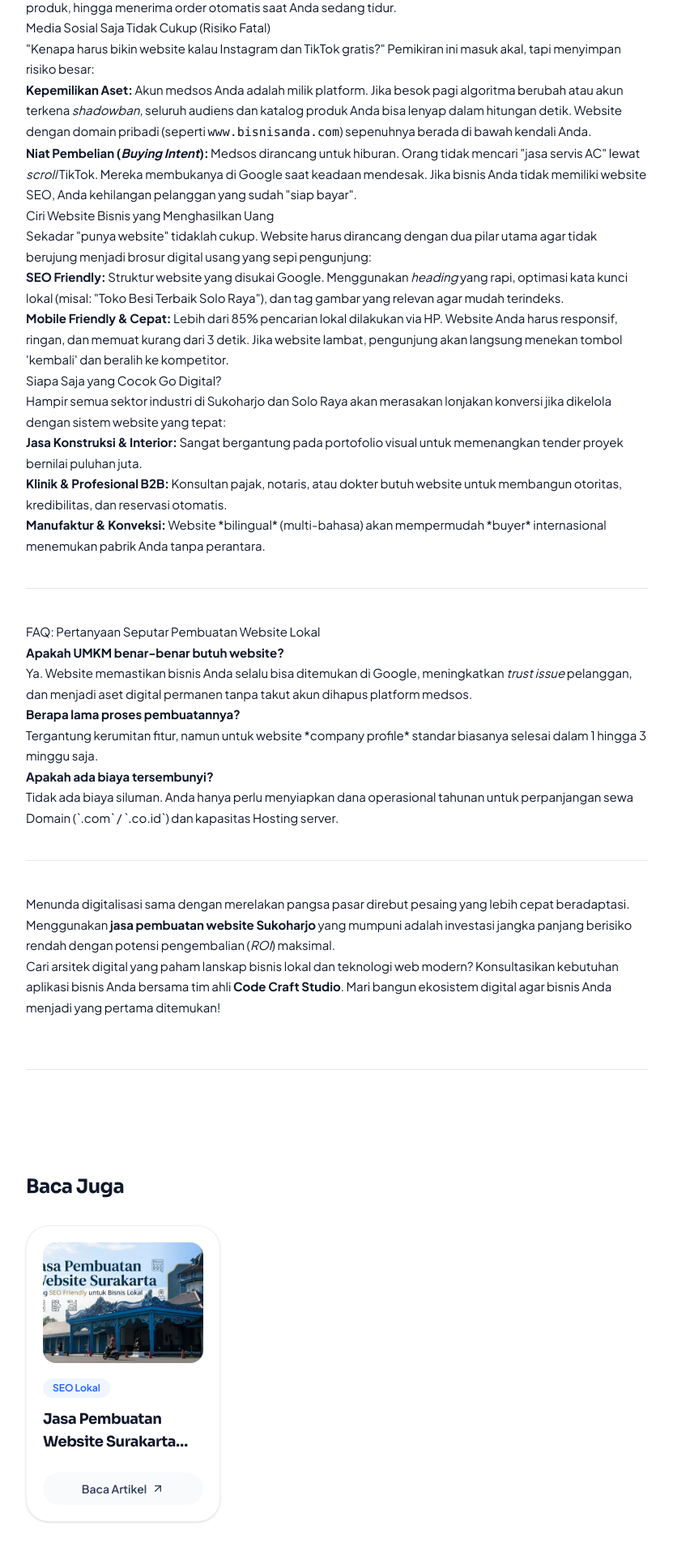
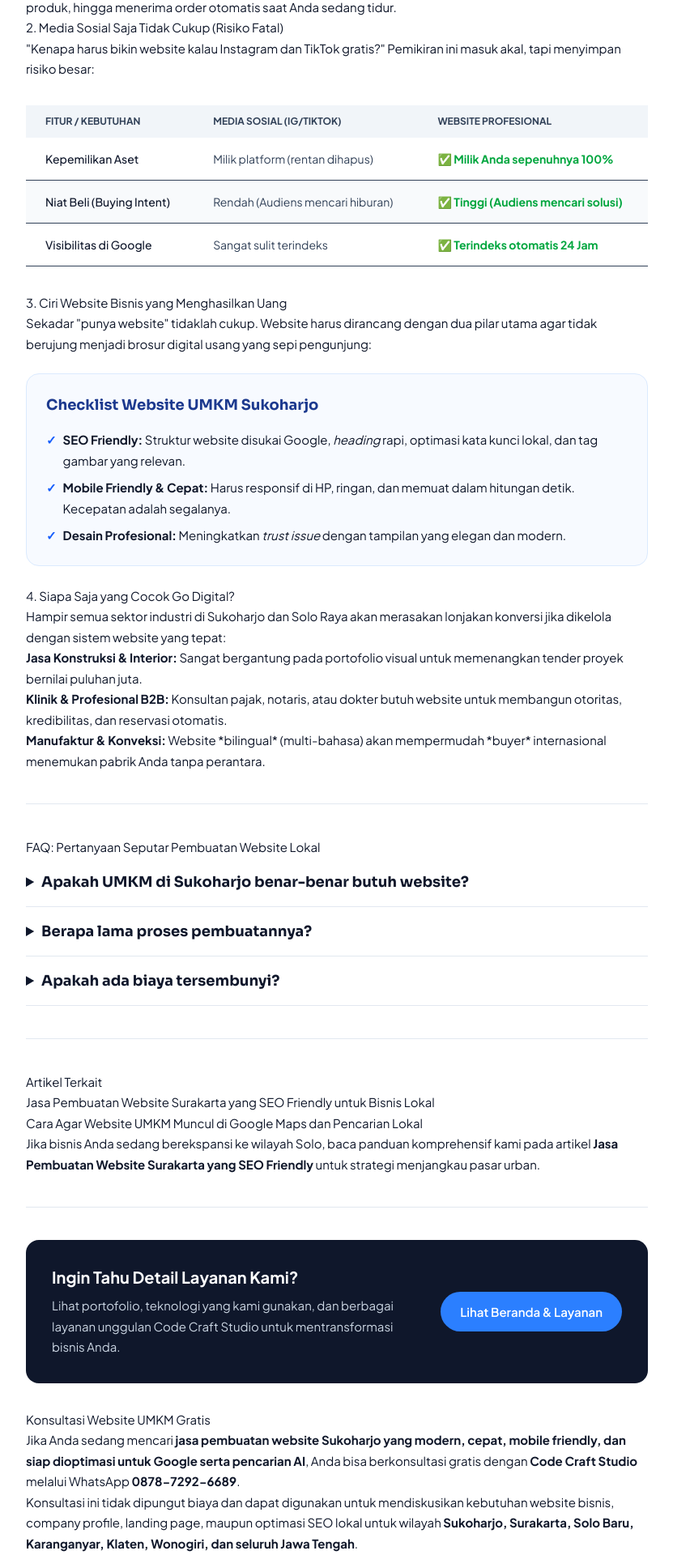
Before and after one commit to xdaamar/CodecraftStudio, a Next.js app: page /blog/jasa-pembuatan-website-sukoharjo in a window 1280 px wide. Shown: the part 1300-3220 px from the top of the page at 81% size, without its empty margins (224-1055 px from the left). Built offline with nearby package versions, Linux system fonts and the light colour scheme.

Commit message:
optimize keyword for seo and geo

```diff
--- a/src/app/blog/[slug]/page.tsx
+++ b/src/app/blog/[slug]/page.tsx
@@ -8,7 +8,7 @@
 import { RelatedPosts } from '@/components/related-posts';
 import { FloatingWhatsApp } from '@/components/floating-whatsapp';
 import { blogPosts } from '@/content/blog';
-// import removed
+import { siteConfig } from '@/lib/site-config';
 
 type Props = {
   params: Promise<{ slug: string }>;
@@ -30,7 +30,7 @@
     };
   }
 
-  const url = `https://codecraftstudio.my.id/blog/${post.slug}`;
+  const url = `${siteConfig.url}/blog/${post.slug}`;
 
   return {
     title: `${post.title} | Code Craft Studio`,
@@ -47,7 +47,8 @@
       locale: 'id_ID',
       type: 'article',
       publishedTime: post.date,
-      authors: ['Code Craft Studio'],
+      modifiedTime: post.updatedAt || post.date,
+      authors: [siteConfig.author],
       images: [
         {
           url: post.cover,
--- a/src/app/layout.tsx
+++ b/src/app/layout.tsx
@@ -2,6 +2,7 @@
 import { Sora, Plus_Jakarta_Sans } from 'next/font/google';
 import localFont from 'next/font/local';
 import { Navbar } from '@/components/navbar';
+import { siteConfig } from '@/lib/site-config';
 import './globals.css';
 
 const sora = Sora({
@@ -23,11 +24,9 @@
 });
 
 export const metadata: Metadata = {
-  metadataBase: new URL('https://codecraftstudio.my.id'),
-  title:
-    'Code Craft Studio — Software House & Web Development Agency Indonesia',
-  description:
-    'Code Craft Studio adalah software house profesional yang melayani pembuatan website modern, aplikasi mobile, dan optimasi SEO lokal di Sukoharjo, Solo, Jawa Tengah, dan Indonesia.',
+  metadataBase: new URL(siteConfig.url),
+  title: siteConfig.name + ' — Software House & Web Development Agency Indonesia',
+  description: siteConfig.description,
   keywords: [
     'jasa pembuatan website Sukoharjo',
     'jasa pembuatan website Surakarta',
@@ -39,7 +38,7 @@
     'website UMKM SEO friendly',
   ],
   alternates: {
-    canonical: 'https://codecraftstudio.my.id',
+    canonical: siteConfig.url,
   },
   robots: {
     index: true,
@@ -53,16 +52,16 @@
     },
   },
   openGraph: {
-    title: 'Code Craft Studio — Software House & Web Development Agency',
-    description: 'Code Craft Studio adalah software house profesional yang melayani pembuatan website modern, aplikasi mobile, dan optimasi SEO lokal di Sukoharjo, Solo, Jawa Tengah, dan Indonesia.',
-    siteName: 'Code Craft Studio',
-    locale: 'id_ID',
+    title: siteConfig.name + ' — Software House & Web Development Agency',
+    description: siteConfig.description,
+    siteName: siteConfig.name,
+    locale: siteConfig.locale,
     type: 'website',
   },
   twitter: {
     card: 'summary_large_image',
-    title: 'Code Craft Studio',
-    description: 'Jasa pembuatan website, aplikasi, dan optimasi SEO untuk UMKM dan bisnis lokal di Sukoharjo, Surakarta, Solo Baru, Karanganyar, Klaten, Wonogiri, Jawa Tengah hingga seluruh Indonesia.',
+    title: siteConfig.name,
+    description: siteConfig.description,
     creator: '@ccs.id',
   },
 };
@@ -72,11 +71,62 @@
 }: Readonly<{
   children: React.ReactNode;
 }>) {
+  // Structured Data (JSON-LD)
+  const organizationSchema = {
+    '@context': 'https://schema.org',
+    '@type': 'Organization',
+    name: siteConfig.name,
+    url: siteConfig.url,
+  };
+
+  const localBusinessSchema = {
+    '@context': 'https://schema.org',
+    '@type': 'LocalBusiness',
+    name: siteConfig.name,
+    url: siteConfig.url,
+    description: siteConfig.description,
+    areaServed: [
+      'Sukoharjo',
+      'Surakarta',
+      'Solo Baru',
+      'Karanganyar',
+      'Klaten',
+      'Wonogiri',
+      'Jawa Tengah'
+    ],
+  };
+
+  const websiteSchema = {
+    '@context': 'https://schema.org',
+    '@type': 'WebSite',
+    name: siteConfig.name,
+    url: siteConfig.url,
+    potentialAction: {
+      '@type': 'SearchAction',
+      target: `${siteConfig.url}/blog?q={search_term_string}`,
+      'query-input': 'required name=search_term_string',
+    },
+  };
+
   return (
     <html
       lang="id"
       className={`${sora.variable} ${jakarta.variable} ${playwrite.variable} min-h-screen antialiased`}
     >
+      <head>
+        <script
+          type="application/ld+json"
+          dangerouslySetInnerHTML={{ __html: JSON.stringify(organizationSchema) }}
+        />
+        <script
+          type="application/ld+json"
+          dangerouslySetInnerHTML={{ __html: JSON.stringify(localBusinessSchema) }}
+        />
+        <script
+          type="application/ld+json"
+          dangerouslySetInnerHTML={{ __html: JSON.stringify(websiteSchema) }}
+        />
+      </head>
       <body className="flex min-h-screen flex-col bg-background font-sans text-text">
         <Navbar />
         {children}
--- /dev/null
+++ b/src/app/robots.ts
@@ -0,0 +1,13 @@
+import { MetadataRoute } from 'next';
+import { siteConfig } from '@/lib/site-config';
+
+export default function robots(): MetadataRoute.Robots {
+  return {
+    rules: {
+      userAgent: '*',
+      allow: '/',
+    },
+    sitemap: `${siteConfig.url}/sitemap.xml`,
+    host: siteConfig.url,
+  };
+}
--- /dev/null
+++ b/src/app/sitemap.ts
@@ -0,0 +1,21 @@
+import { MetadataRoute } from 'next';
+import { blogPosts } from '@/content/blog';
+import { siteConfig } from '@/lib/site-config';
+
+export default function sitemap(): MetadataRoute.Sitemap {
+  const posts = blogPosts.map((post) => ({
+    url: `${siteConfig.url}/blog/${post.slug}`,
+    lastModified: new Date(post.updatedAt || post.date),
+    changeFrequency: 'weekly' as const,
+    priority: 0.8,
+  }));
+
+  const routes = ['', '/portfolio', '/blog'].map((route) => ({
+    url: `${siteConfig.url}${route}`,
+    lastModified: new Date(),
+    changeFrequency: 'weekly' as const,
+    priority: route === '' ? 1.0 : 0.9,
+  }));
+
+  return [...routes, ...posts];
+}
--- a/src/content/blog/_template.tsx
+++ b/src/content/blog/_template.tsx
@@ -4,6 +4,7 @@
   description: string;
   cover: string;
   date: string;
+  updatedAt?: string;
   category: string;
   featured: boolean;
   readingTime: string;
@@ -18,6 +19,7 @@
   description: 'Deskripsi meta untuk keperluan SEO (sekitar 150-160 karakter).',
   cover: '/images/blog/placeholder.webp',
   date: '2026-08-07',
+  updatedAt: '2026-08-07',
   category: 'Kategori Artikel',
   featured: false,
   readingTime: '5 menit baca',
--- a/src/content/blog/jasa-pembuatan-website-sukoharjo.tsx
+++ b/src/content/blog/jasa-pembuatan-website-sukoharjo.tsx
@@ -1,5 +1,7 @@
 /* eslint-disable react/no-unescaped-entities */
+import React from 'react';
 import type { BlogPost } from './_template';
+import Link from 'next/link';
 
 export const post: BlogPost = {
   slug: 'jasa-pembuatan-website-sukoharjo',
@@ -7,9 +9,10 @@
   description: 'Jasa pembuatan website Sukoharjo yang profesional, mobile friendly, dan SEO optimized. Solusi digital terbaik untuk memajukan UMKM dan bisnis lokal Anda.',
   cover: '/images/blog/blog_jasa_web_suoharjo.webp',
   date: '2026-08-07',
+  updatedAt: '2026-08-08',
   category: 'SEO Lokal',
   featured: true,
-  readingTime: '5 menit baca',
+  readingTime: '6 menit baca',
   keywords: [
     'jasa pembuatan website Sukoharjo',
     'jasa web Sukoharjo',
@@ -31,7 +34,7 @@
         Di era digital, tidak tampil di halaman pertama Google sama artinya dengan memberikan pelanggan potensial secara cuma-cuma kepada kompetitor Anda. Sayangnya, banyak UMKM lokal di Sukoharjo—mulai dari sentra jamu Nguter hingga pengrajin mebel Trasang—masih mengandalkan pemasaran konvensional tanpa memiliki fondasi digital yang kuat berupa <strong>website resmi</strong>.
       </p>
 
-      <h2>Mengapa UMKM di Sukoharjo Wajib Punya Website?</h2>
+      <h2>1. Mengapa UMKM di Sukoharjo Wajib Punya Website?</h2>
       <p>
         Mungkin Anda berpikir, "Toko fisik saya sudah strategis, orang pasti lihat." Di dunia nyata, iya. Namun di dunia maya, alamat fisik tidak ada artinya tanpa jejak digital. Konsumen modern sangat bergantung pada riset <em>online</em> sebelum bertransaksi. Mereka ingin melihat layanan, portofolio proyek, dan memastikan bisnis yang akan mereka bayar benar-benar kredibel.
       </p>
@@ -40,27 +43,55 @@
         Di sinilah <strong>jasa pembuatan website Sukoharjo</strong> hadir sebagai solusi. Website bertindak sebagai "kantor virtual" yang buka 24 jam nonstop. Website Anda bisa menjawab pertanyaan pelanggan via FAQ, menampilkan galeri produk, hingga menerima order otomatis saat Anda sedang tidur.
       </p>
 
-      <h2>Media Sosial Saja Tidak Cukup (Risiko Fatal)</h2>
+      <h2>2. Media Sosial Saja Tidak Cukup (Risiko Fatal)</h2>
       <p>
         "Kenapa harus bikin website kalau Instagram dan TikTok gratis?" Pemikiran ini masuk akal, tapi menyimpan risiko besar:
       </p>
 
-      <ul>
-        <li><strong>Kepemilikan Aset:</strong> Akun medsos Anda adalah milik platform. Jika besok pagi algoritma berubah atau akun terkena <em>shadowban</em>, seluruh audiens dan katalog produk Anda bisa lenyap dalam hitungan detik. Website dengan domain pribadi (seperti <code>www.bisnisanda.com</code>) sepenuhnya berada di bawah kendali Anda.</li>
-        <li><strong>Niat Pembelian (<em>Buying Intent</em>):</strong> Medsos dirancang untuk hiburan. Orang tidak mencari "jasa servis AC" lewat <em>scroll</em> TikTok. Mereka membukanya di Google saat keadaan mendesak. Jika bisnis Anda tidak memiliki website SEO, Anda kehilangan pelanggan yang sudah "siap bayar".</li>
-      </ul>
+      <div className="overflow-x-auto my-8">
+        <table className="w-full text-sm text-left text-slate-700">
+          <thead className="text-xs text-slate-700 uppercase bg-slate-100">
+            <tr>
+              <th scope="col" className="px-6 py-3">Fitur / Kebutuhan</th>
+              <th scope="col" className="px-6 py-3">Media Sosial (IG/TikTok)</th>
+              <th scope="col" className="px-6 py-3">Website Profesional</th>
+            </tr>
+          </thead>
+          <tbody>
+            <tr className="bg-white border-b">
+              <td className="px-6 py-4 font-medium text-slate-900">Kepemilikan Aset</td>
+              <td className="px-6 py-4">Milik platform (rentan dihapus)</td>
+              <td className="px-6 py-4 font-bold text-green-600">✅ Milik Anda sepenuhnya 100%</td>
+            </tr>
+            <tr className="bg-slate-50 border-b">
+              <td className="px-6 py-4 font-medium text-slate-900">Niat Beli (Buying Intent)</td>
+              <td className="px-6 py-4">Rendah (Audiens mencari hiburan)</td>
+              <td className="px-6 py-4 font-bold text-green-600">✅ Tinggi (Audiens mencari solusi)</td>
+            </tr>
+            <tr className="bg-white border-b">
+              <td className="px-6 py-4 font-medium text-slate-900">Visibilitas di Google</td>
+              <td className="px-6 py-4">Sangat sulit terindeks</td>
+              <td className="px-6 py-4 font-bold text-green-600">✅ Terindeks otomatis 24 Jam</td>
+            </tr>
+          </tbody>
+        </table>
+      </div>
 
-      <h2>Ciri Website Bisnis yang Menghasilkan Uang</h2>
+      <h2>3. Ciri Website Bisnis yang Menghasilkan Uang</h2>
       <p>
         Sekadar "punya website" tidaklah cukup. Website harus dirancang dengan dua pilar utama agar tidak berujung menjadi brosur digital usang yang sepi pengunjung:
       </p>
 
-      <ul>
-        <li><strong>SEO Friendly:</strong> Struktur website yang disukai Google. Menggunakan <em>heading</em> yang rapi, optimasi kata kunci lokal (misal: "Toko Besi Terbaik Solo Raya"), dan tag gambar yang relevan agar mudah terindeks.</li>
-        <li><strong>Mobile Friendly & Cepat:</strong> Lebih dari 85% pencarian lokal dilakukan via HP. Website Anda harus responsif, ringan, dan memuat kurang dari 3 detik. Jika website lambat, pengunjung akan langsung menekan tombol 'kembali' dan beralih ke kompetitor.</li>
-      </ul>
+      <div className="my-6 rounded-2xl bg-blue-50/50 p-6 border border-blue-100">
+        <h3 className="font-heading text-lg font-bold text-blue-900 mb-4 mt-0">Checklist Website UMKM Sukoharjo</h3>
+        <ul className="space-y-2 mb-0">
+          <li className="flex gap-2 items-start"><span className="text-blue-600 font-bold">✓</span> <span className="m-0"><strong>SEO Friendly:</strong> Struktur website disukai Google, <em>heading</em> rapi, optimasi kata kunci lokal, dan tag gambar yang relevan.</span></li>
+          <li className="flex gap-2 items-start"><span className="text-blue-600 font-bold">✓</span> <span className="m-0"><strong>Mobile Friendly & Cepat:</strong> Harus responsif di HP, ringan, dan memuat dalam hitungan detik. Kecepatan adalah segalanya.</span></li>
+          <li className="flex gap-2 items-start"><span className="text-blue-600 font-bold">✓</span> <span className="m-0"><strong>Desain Profesional:</strong> Meningkatkan <em>trust issue</em> dengan tampilan yang elegan dan modern.</span></li>
+        </ul>
+      </div>
 
-      <h2>Siapa Saja yang Cocok Go Digital?</h2>
+      <h2>4. Siapa Saja yang Cocok Go Digital?</h2>
       <p>
         Hampir semua sektor industri di Sukoharjo dan Solo Raya akan merasakan lonjakan konversi jika dikelola dengan sistem website yang tepat:
       </p>
@@ -74,29 +105,57 @@
 
       <h2>FAQ: Pertanyaan Seputar Pembuatan Website Lokal</h2>
 
-      <p>
-        <strong>Apakah UMKM benar-benar butuh website?</strong><br/>
-        Ya. Website memastikan bisnis Anda selalu bisa ditemukan di Google, meningkatkan <em>trust issue</em> pelanggan, dan menjadi aset digital permanen tanpa takut akun dihapus platform medsos.
-      </p>
+      <details className="group border-b border-slate-200 py-4 cursor-pointer">
+        <summary className="font-heading text-lg font-bold text-slate-900 focus:outline-none focus-visible:ring-2 focus-visible:ring-blue-600 rounded-lg">Apakah UMKM di Sukoharjo benar-benar butuh website?</summary>
+        <p className="mt-4 text-slate-600 leading-relaxed pl-4 border-l-2 border-blue-100">
+          Ya, mutlak. Website memastikan bisnis Anda selalu bisa ditemukan di Google, meningkatkan <em>trust issue</em> pelanggan, dan menjadi aset digital permanen tanpa takut akun dihapus secara sepihak oleh platform medsos.
+        </p>
+      </details>
+
+      <details className="group border-b border-slate-200 py-4 cursor-pointer">
+        <summary className="font-heading text-lg font-bold text-slate-900 focus:outline-none focus-visible:ring-2 focus-visible:ring-blue-600 rounded-lg">Berapa lama proses pembuatannya?</summary>
+        <p className="mt-4 text-slate-600 leading-relaxed pl-4 border-l-2 border-blue-100">
+          Waktu pengerjaan bergantung pada kerumitan fitur, namun untuk website *company profile* standar biasanya selesai dalam 1 hingga 3 minggu saja, lengkap dengan pengaturan SEO dasar.
+        </p>
+      </details>
+
+      <details className="group border-b border-slate-200 py-4 cursor-pointer">
+        <summary className="font-heading text-lg font-bold text-slate-900 focus:outline-none focus-visible:ring-2 focus-visible:ring-blue-600 rounded-lg">Apakah ada biaya tersembunyi?</summary>
+        <p className="mt-4 text-slate-600 leading-relaxed pl-4 border-l-2 border-blue-100">
+          Tidak ada biaya siluman. Transparansi adalah kunci. Anda hanya perlu menyiapkan dana operasional tahunan yang wajar untuk perpanjangan sewa Domain (`.com` atau `.co.id`) dan kapasitas Hosting server Anda.
+        </p>
+      </details>
+
+      <hr className="my-10 border-slate-200" />
+
+      <h2>Artikel Terkait</h2>
+      <ul>
+        <li><Link href="/blog/jasa-pembuatan-website-surakarta">Jasa Pembuatan Website Surakarta yang SEO Friendly untuk Bisnis Lokal</Link></li>
+        <li><Link href="/blog/cara-website-umkm-muncul-di-google">Cara Agar Website UMKM Muncul di Google Maps dan Pencarian Lokal</Link></li>
+      </ul>
 
       <p>
-        <strong>Berapa lama proses pembuatannya?</strong><br/>
-        Tergantung kerumitan fitur, namun untuk website *company profile* standar biasanya selesai dalam 1 hingga 3 minggu saja.
-      </p>
-
-      <p>
-        <strong>Apakah ada biaya tersembunyi?</strong><br/>
-        Tidak ada biaya siluman. Anda hanya perlu menyiapkan dana operasional tahunan untuk perpanjangan sewa Domain (`.com` / `.co.id`) dan kapasitas Hosting server.
+        Jika bisnis Anda sedang berekspansi ke wilayah Solo, baca panduan komprehensif kami pada artikel <strong>Jasa Pembuatan Website Surakarta yang SEO Friendly</strong> untuk strategi menjangkau pasar urban.
       </p>
 
       <hr className="my-10 border-slate-200" />
 
+      <div className="bg-slate-900 text-white rounded-2xl p-8 my-8 text-center sm:text-left sm:flex sm:items-center sm:justify-between">
+        <div className="mb-6 sm:mb-0 sm:pr-8">
+          <h3 className="text-xl font-bold text-white mb-2 mt-0">Ingin Tahu Detail Layanan Kami?</h3>
+          <p className="text-slate-300 m-0">Lihat portofolio, teknologi yang kami gunakan, dan berbagai layanan unggulan Code Craft Studio untuk mentransformasi bisnis Anda.</p>
+        </div>
+        <Link href="/" className="inline-block bg-blue-500 hover:bg-blue-600 text-white font-semibold py-3 px-6 rounded-full transition-colors whitespace-nowrap">
+          Lihat Beranda & Layanan
+        </Link>
+      </div>
+
+      <h2>Konsultasi Website UMKM Gratis</h2>
       <p>
-        Menunda digitalisasi sama dengan merelakan pangsa pasar direbut pesaing yang lebih cepat beradaptasi. Menggunakan <strong>jasa pembuatan website Sukoharjo</strong> yang mumpuni adalah investasi jangka panjang berisiko rendah dengan potensi pengembalian (<em>ROI</em>) maksimal.
+        Jika Anda sedang mencari <strong>jasa pembuatan website Sukoharjo yang modern, cepat, mobile friendly, dan siap dioptimasi untuk Google serta pencarian AI</strong>, Anda bisa berkonsultasi gratis dengan <strong>Code Craft Studio</strong> melalui WhatsApp <strong>0878-7292-6689</strong>.
       </p>
-
       <p>
-        Cari arsitek digital yang paham lanskap bisnis lokal dan teknologi web modern? Konsultasikan kebutuhan aplikasi bisnis Anda bersama tim ahli <strong>Code Craft Studio</strong>. Mari bangun ekosistem digital agar bisnis Anda menjadi yang pertama ditemukan!
+        Konsultasi ini tidak dipungut biaya dan dapat digunakan untuk mendiskusikan kebutuhan website bisnis, company profile, landing page, maupun optimasi SEO lokal untuk wilayah <strong>Sukoharjo, Surakarta, Solo Baru, Karanganyar, Klaten, Wonogiri, dan seluruh Jawa Tengah</strong>.
       </p>
     </>
   );
--- a/src/content/blog/jasa-pembuatan-website-surakarta.tsx
+++ b/src/content/blog/jasa-pembuatan-website-surakarta.tsx
@@ -9,6 +9,7 @@
   description: 'Panduan memilih jasa pembuatan website Surakarta yang cepat, mobile friendly, dan siap dioptimasi untuk Google Search serta AI Overview bagi UMKM dan bisnis lokal Solo Raya.',
   cover: '/images/blog/blog_jasa_pembuatan_web_surakarta.webp',
   date: '2026-08-08',
+  updatedAt: '2026-08-08',
   category: 'SEO Lokal',
   featured: true,
   readingTime: '9 menit baca',
@@ -171,6 +172,16 @@
 
       <hr className="my-10 border-slate-200" />
 
+      <div className="bg-slate-900 text-white rounded-2xl p-8 my-8 text-center sm:text-left sm:flex sm:items-center sm:justify-between">
+        <div className="mb-6 sm:mb-0 sm:pr-8">
+          <h3 className="text-xl font-bold text-white mb-2 mt-0">Ingin Tahu Detail Layanan Kami?</h3>
+          <p className="text-slate-300 m-0">Lihat portofolio, teknologi yang kami gunakan, dan berbagai layanan unggulan Code Craft Studio untuk mentransformasi bisnis Anda.</p>
+        </div>
+        <Link href="/" className="inline-block bg-blue-500 hover:bg-blue-600 text-white font-semibold py-3 px-6 rounded-full transition-colors whitespace-nowrap">
+          Lihat Beranda & Layanan
+        </Link>
+      </div>
+
       <h2>Konsultasi Website UMKM Gratis</h2>
       <p>
         Jika Anda sedang mencari <strong>jasa pembuatan website yang modern, cepat, mobile friendly, dan siap dioptimasi untuk Google serta pencarian AI</strong>, Anda bisa berkonsultasi gratis dengan <strong>Code Craft Studio</strong> melalui WhatsApp <strong>0878-7292-6689</strong>.
--- /dev/null
+++ b/src/lib/site-config.ts
@@ -0,0 +1,8 @@
+export const siteConfig = {
+  name: 'Code Craft Studio',
+  url: 'https://codecraftstudio.my.id',
+  description: 'Jasa pembuatan website SEO friendly untuk UMKM dan bisnis lokal di Sukoharjo, Surakarta, Solo Baru, Karanganyar, Klaten, Wonogiri, dan seluruh Jawa Tengah.',
+  locale: 'id_ID',
+  author: 'Code Craft Studio',
+  whatsapp: '6287872926689',
+};
```
